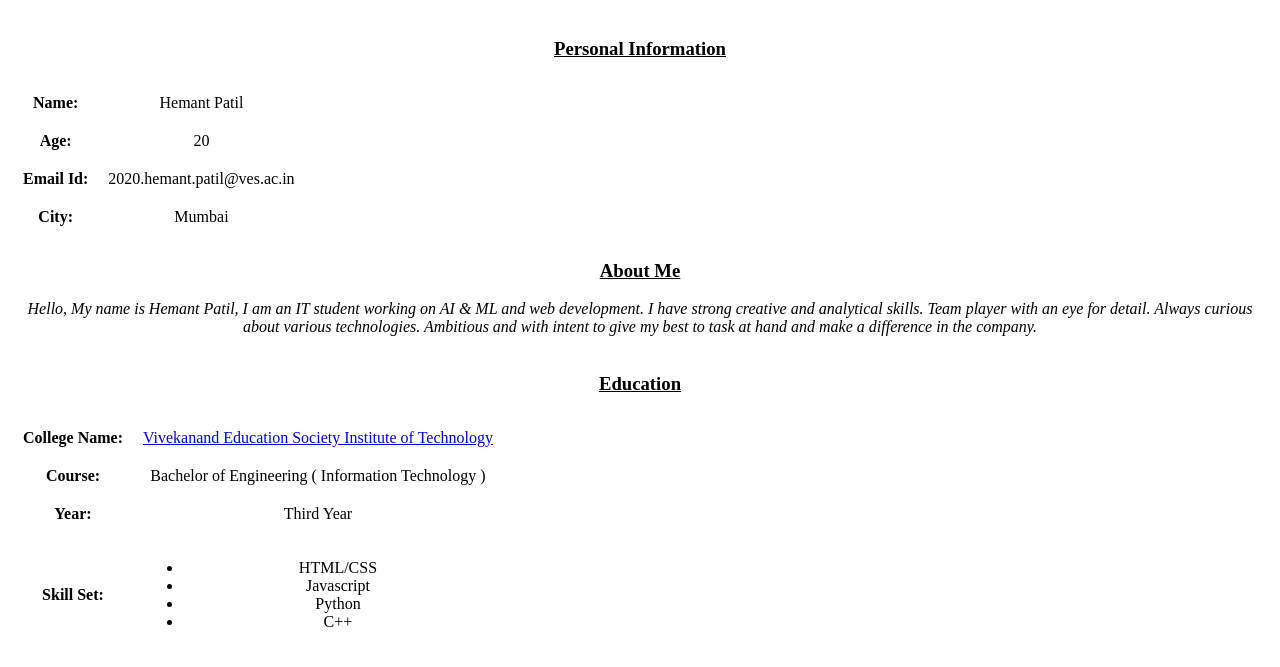
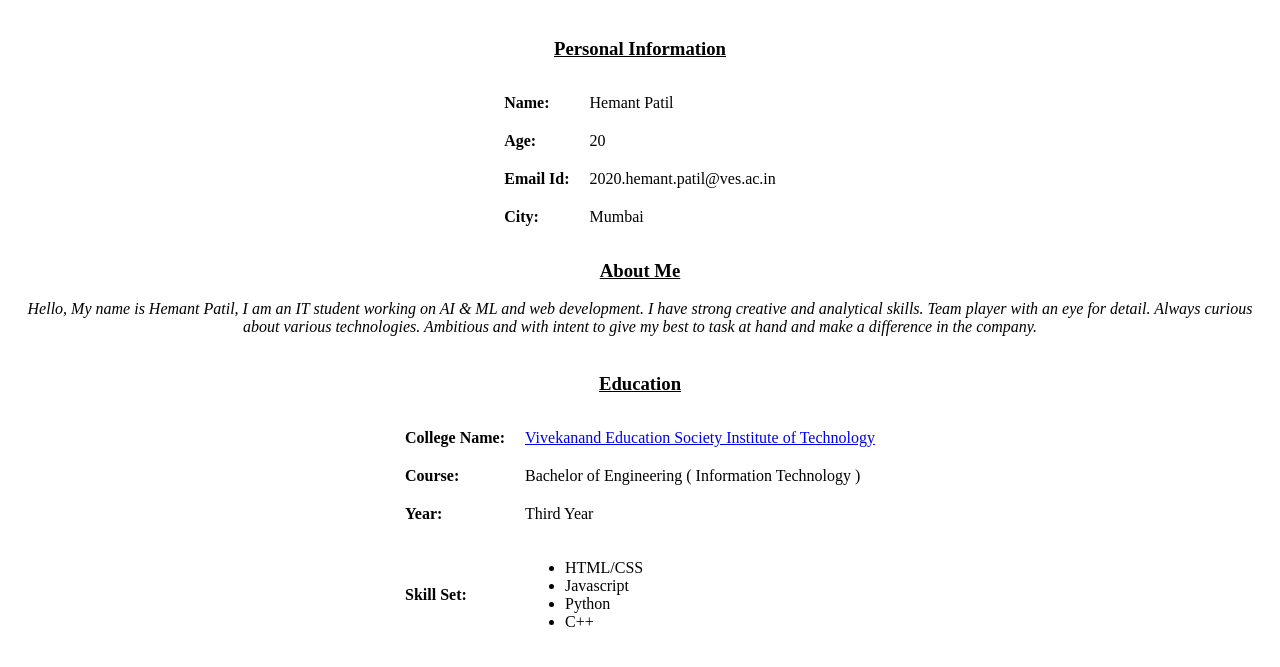
Before and after one commit to HemantPatil-007/iplab1a, a plain HTML site: page index.html in a window 1280 px wide. Shown: the part 333-1000 px from the top of the page. Drawn offline with Linux system fonts and the light colour scheme.

Commit message:
Update index.html

```diff
--- a/index.html
+++ b/index.html
@@ -32,7 +32,7 @@
 
             </div>
 
-            <div>
+            <div align="center">
 
                 <br>
 
@@ -89,7 +89,7 @@
             </about>
 
 
-            <div>
+            <div align="center">
 
                 <br>
 
```
